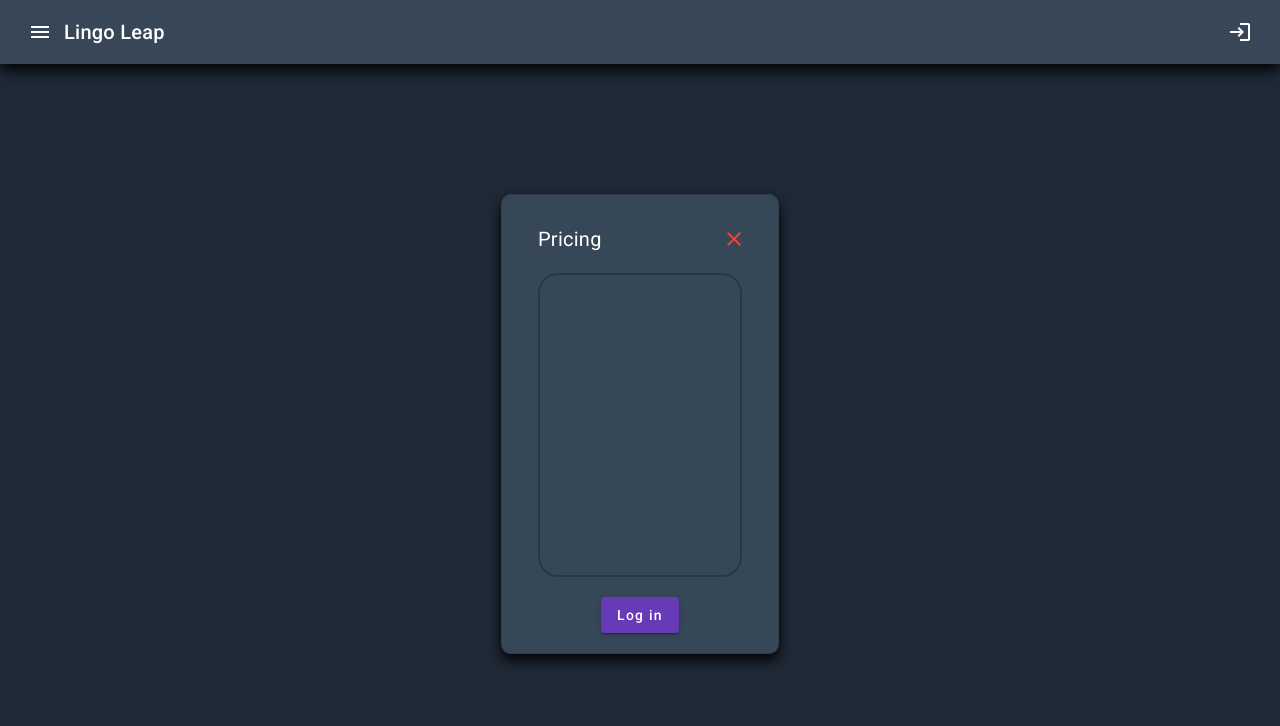
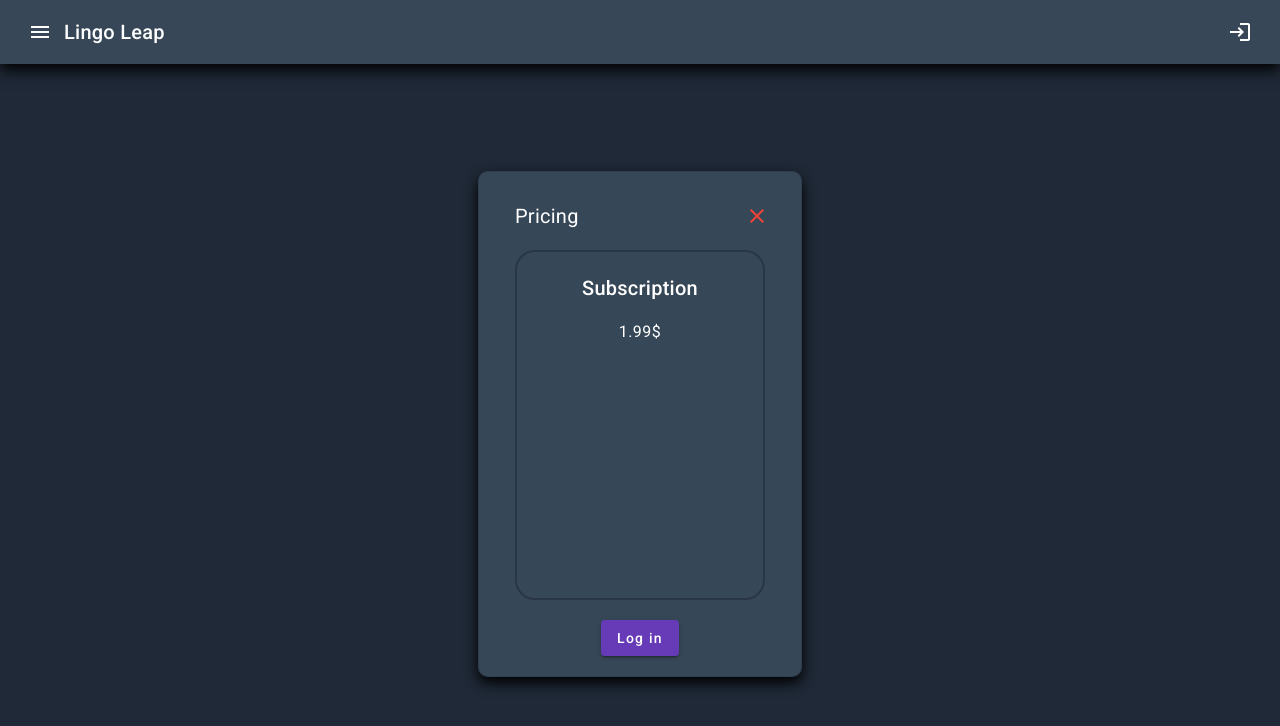
Before and after one commit to jakub-chyla/Lingo-Leap, an Angular app in the folder Lingoleap - FE/: page /pricing in a window 1280 px wide. Shown: the top 726 px of the page. Built offline with nearby package versions, Linux system fonts and the light colour scheme; no server answers.

Commit message:
added subscription content

```diff
--- a/Lingoleap - FE/package.json
+++ b/Lingoleap - FE/package.json
@@ -21,6 +21,7 @@
     "@angular/platform-browser": "^17.3.0",
     "@angular/platform-browser-dynamic": "^17.3.0",
     "@angular/router": "^17.3.0",
+    "@tailwindcss/postcss": "^4.0.2",
     "rxjs": "~7.8.0",
     "tslib": "^2.3.0",
     "zone.js": "~0.14.3"
@@ -37,7 +38,7 @@
     "karma-coverage": "~2.2.0",
     "karma-jasmine": "~5.1.0",
     "karma-jasmine-html-reporter": "~2.1.0",
-    "postcss": "^8.4.49",
+    "postcss": "^8.5.1",
     "tailwindcss": "^3.4.17",
     "typescript": "~5.4.2"
   }
--- a/Lingoleap - FE/src/app/pricing/pricing.component.html
+++ b/Lingoleap - FE/src/app/pricing/pricing.component.html
@@ -11,7 +11,22 @@
       </div>
     </div>
     <mat-card-content>
-      <div class="pricing-cloud" (click)="checkout()">
+      <div *ngIf="user" class="pricing-cloud" (click)="checkout()">
+        <div class="content">
+          <h1>Subscription</h1>
+          <h4>1.99$/week</h4>
+          <div class="paragraph">
+            <p><b>Unlimited Shuffles</b> – Improve your skills with exclusive shuffle access.</p>
+            <p><b>Early Access to New Features</b> – Be the first to explore the latest tools.</p>
+            <p><b>Community Involvement</b> – Help shape the future of this app with your feedback.</p>
+          </div>
+        </div>
+      </div>
+      <div *ngIf="!user" class="pricing-cloud">
+        <div class="content">
+          <h2>Subscription</h2>
+          <h4>1.99$</h4>
+        </div>
       </div>
     </mat-card-content>
     <mat-card-footer>
--- a/Lingoleap - FE/src/app/pricing/pricing.component.scss
+++ b/Lingoleap - FE/src/app/pricing/pricing.component.scss
@@ -57,8 +57,8 @@
 }
 
 .pricing-cloud {
-  height: 300px;
-  width: 200px;
+  height: 350px;
+  width: 250px;
   border: 2px solid rgba(31, 41, 55, 0.53);
   border-radius: 20px;
   transition: border-color 0.1s ease-in-out; /* Smooth transition */
@@ -67,3 +67,11 @@
 .pricing-cloud:hover {
   border-color: #1f2937;
 }
+
+.content{
+  margin: 20px;
+}
+
+.paragraph{
+  text-align: left;
+}
--- a/Lingoleap - FE/src/app/service/purchase.service.ts
+++ b/Lingoleap - FE/src/app/service/purchase.service.ts
@@ -11,8 +11,6 @@ import {environment} from "../../environments/environment";
   providedIn: 'root'
 })
 export class PurchaseService {
-  // domain = 'http://localhost:8080'
-  // domain = 'http://srv10.mikr.us:20201'
   domain = environment.domain;
 
   constructor(private httpClient: HttpClient) {
--- a/Lingoleap - FE/src/styles.scss
+++ b/Lingoleap - FE/src/styles.scss
@@ -1,4 +1,6 @@
-/* You can add global styles to this file, and also import other style files */
+@tailwind base;
+@tailwind components;
+@tailwind utilities;
 
 html, body { height: 100%;
 }
--- a/Lingoleap - FE/tailwind.config.js
+++ b/Lingoleap - FE/tailwind.config.js
@@ -1,6 +1,8 @@
 /** @type {import('tailwindcss').Config} */
 module.exports = {
-  content: [],
+  content: [
+    "./src/**/*.{html,ts}"
+  ],
   theme: {
     extend: {},
   },
```
Also changed, not shown: Lingoleap - FE/.postcssrc.json (added), 1 other file (tests, documents, lock files or other folders).
